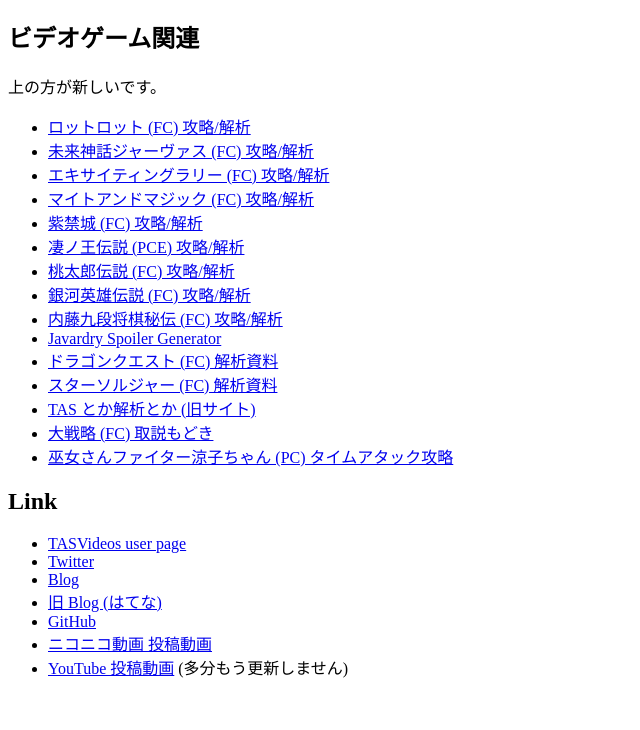
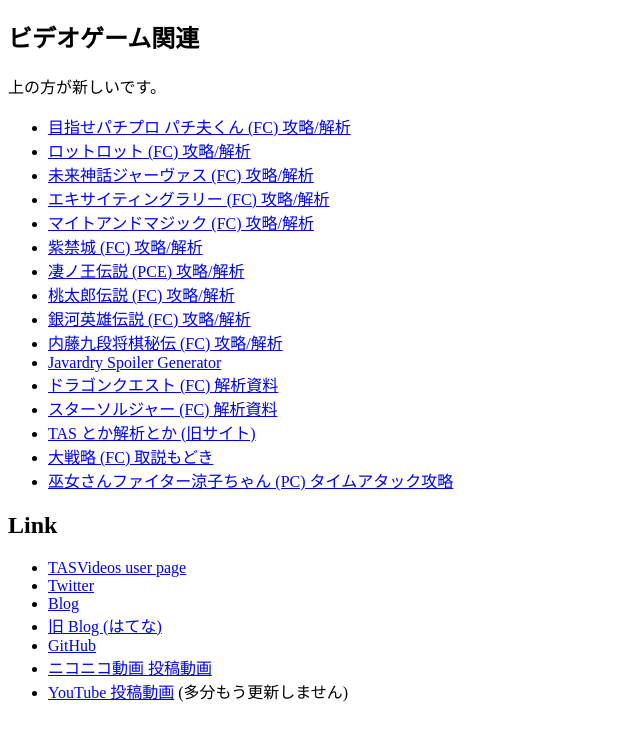
Before and after one commit to taotao54321/taotao54321.github.io, a plain HTML site: page index.html in a window 1280 px wide. Shown: the part 70-800 px from the top of the page, without its empty margins (0-640 px from the left). Drawn offline with Linux system fonts and the light colour scheme.

Commit message:
add: 目指せパチプロ パチ夫くん (FC) 攻略/解析

```diff
--- a/index.html
+++ b/index.html
@@ -13,6 +13,7 @@
 <p>上の方が新しいです。</p>
 
 <ul>
+  <li><a href="Pachio1Resource/">目指せパチプロ パチ夫くん (FC) 攻略/解析</a></li>
   <li><a href="LotLotResource/">ロットロット (FC) 攻略/解析</a></li>
   <li><a href="JarvasResource/">未来神話ジャーヴァス (FC) 攻略/解析</a></li>
   <li><a href="ExcitingRallyResource/">エキサイティングラリー (FC) 攻略/解析</a></li>
```
